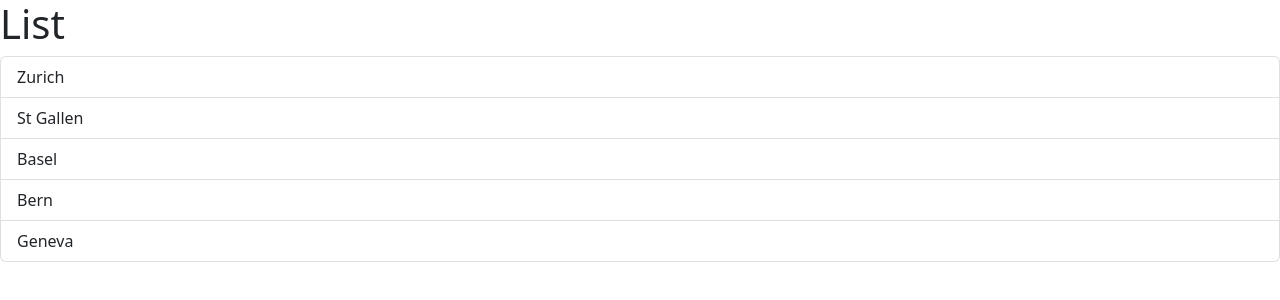
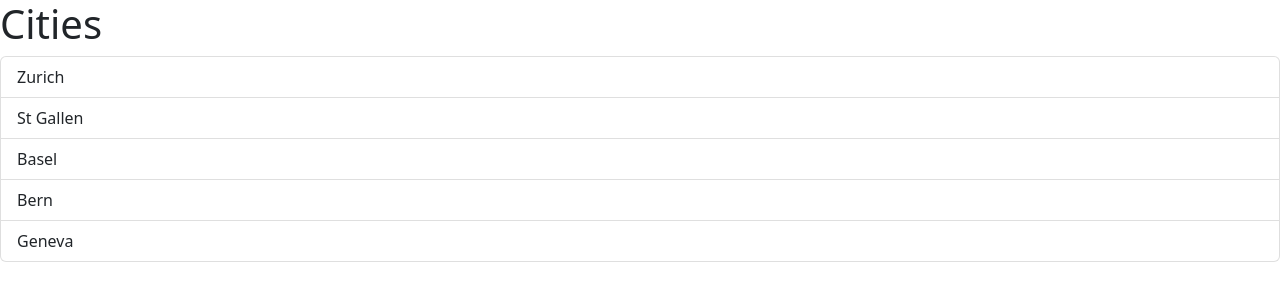
Before and after one commit to EccentricTom/react_tutorial, a React (Vite) app: page / in a window 1280 px wide. Shown: the top 300 px of the page. Built offline with nearby package versions, Linux system fonts and the light colour scheme.

Commit message:
Learnt about using interfaces to pass values to components

```diff
--- a/src/App.tsx
+++ b/src/App.tsx
@@ -1,7 +1,9 @@
 import ListGroup from "./components/ListGroup";
 
 function App() {
-  return <div><ListGroup /></div>
+  let items = ["Zurich", "St Gallen", "Basel", "Bern", "Geneva"];
+
+  return <div><ListGroup items={items} heading="Cities"/></div>
 }
 
 export default App;
--- a/src/components/ListGroup.tsx
+++ b/src/components/ListGroup.tsx
@@ -1,13 +1,17 @@
 import {useState } from "react";
 
-function ListGroup() {
-  let items = ["Zurich", "St Gallen", "Basel", "Bern", "Geneva"];
+interface Props {
+    items: string[];
+    heading: string;
+}
+
+function ListGroup({items, heading}: Props) {
 
   const [selectedIndex, setSelectedIndex] = useState(-1)
 
   return (
     <>
-      <h1>List</h1>
+      <h1>{heading}</h1>
       {items.length === 0 && <p>No item found</p>}
       <ul className="list-group">
         {items.map((item, index) => (
```
